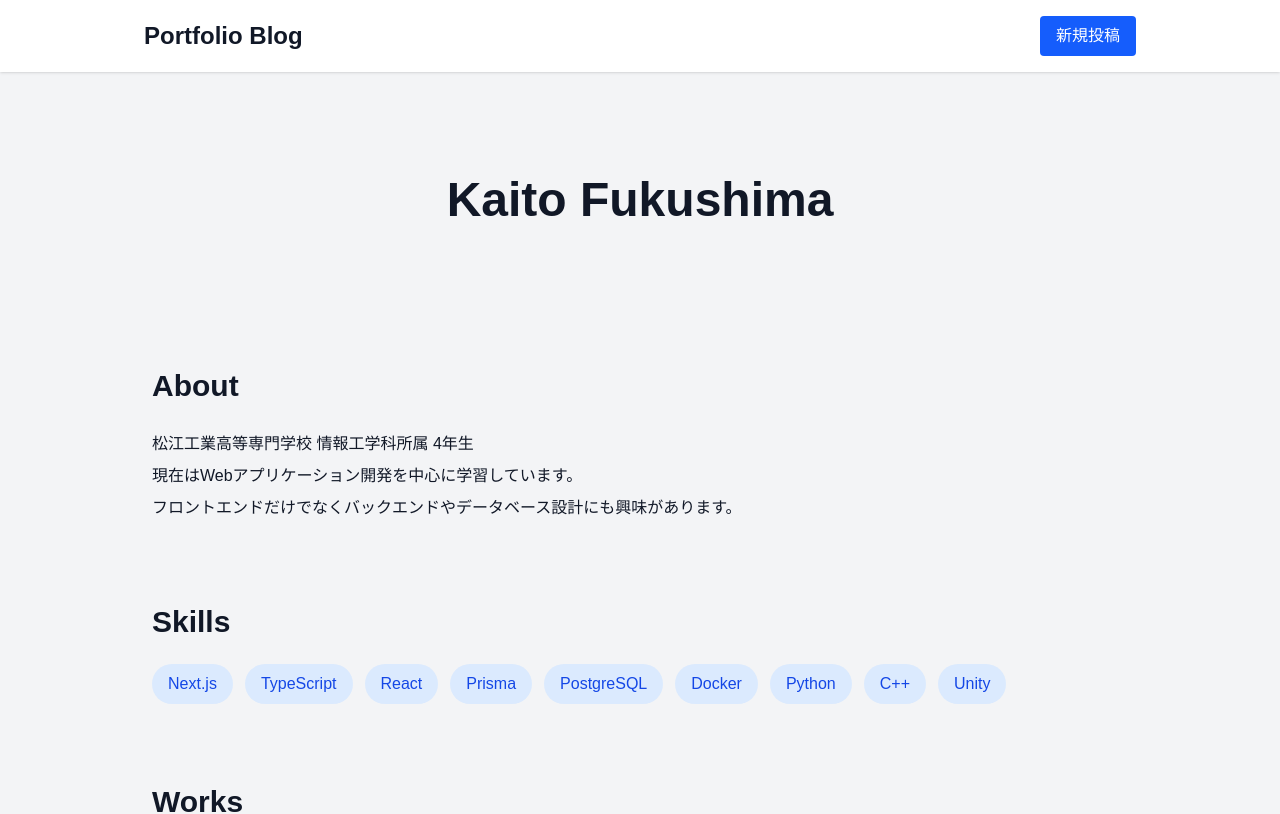
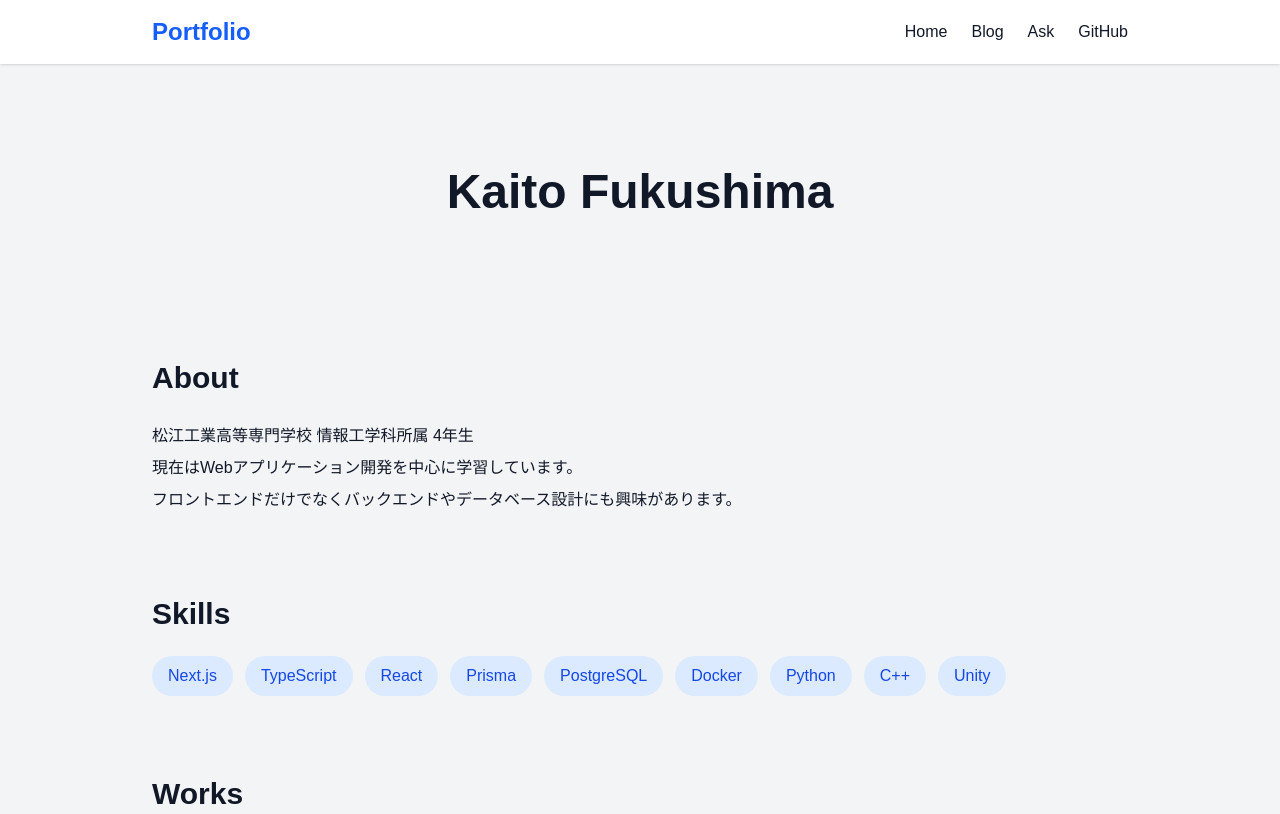
Before and after one commit to kalmyon/portfolio-site, a Next.js app: page / in a window 1280 px wide. Shown: the top 814 px of the page. Built offline with nearby package versions, Linux system fonts and the light colour scheme.

Commit message:
ナビゲーションの変更

```diff
--- /dev/null
+++ b/app/components/Header.tsx
@@ -0,0 +1,47 @@
+import Link from "next/link";
+
+export default function Header(){
+    return (
+        <header className="bg-white shadow">
+            <div className="mx-auto flex max-w-5xl items-center justify-between px-6 py-4">
+                <Link href="/" className="text-2xl font-bold text-blue-600 hover:text-blue-700">
+                    Portfolio
+                </Link>
+
+                <nav>
+                    <ul className="flex items-center gap-6">
+                        <li>
+                            <Link href="/" className="hover:text-blue-600">
+                                Home
+                            </Link>
+                        </li>
+                        <li>
+                            <Link href="/posts" className="hover:text-blue-600">
+                                Blog
+                            </Link>
+                        </li>
+                         <li>
+              <Link
+                href="/ask"
+                className="hover:text-blue-600"
+              >
+                Ask
+              </Link>
+            </li>
+
+            <li>
+              <a
+                href="https://github.com/kalmyon"
+                target="_blank"
+                rel="noopener noreferrer"
+                className="hover:text-blue-600"
+              >
+                GitHub
+              </a>
+            </li>
+          </ul>
+        </nav>
+      </div>
+    </header>
+  );
+}
--- a/app/layout.tsx
+++ b/app/layout.tsx
@@ -1,7 +1,9 @@
 import type { Metadata } from "next";
 import { Geist, Geist_Mono } from "next/font/google";
 import "./globals.css";
-import Link from "next/link";
+import Header from "./components/Header";
+
+
 const geistSans = Geist({
   variable: "--font-geist-sans",
   subsets: ["latin"],
@@ -23,33 +25,13 @@ export default function RootLayout({
   children: React.ReactNode;
 }>) {
   return (
-    <html
-      lang="ja"
-      className={`${geistSans.variable} ${geistMono.variable} h-full antialiased`}
-    >
+    <html lang="ja" className={`${geistSans.variable} ${geistMono.variable} h-full antialiased`}>
       <body className="min-h-full flex flex-col bg-gray-100 text-gray-900">
-  <header className="bg-white shadow">
-    <div className="mx-auto flex max-w-5xl items-center justify-between p-4">
-      <Link
-        href="/"
-        className="text-2xl font-bold"
-      >
-        Portfolio Blog
-      </Link>
-
-      <Link
-        href="/posts/new"
-        className="rounded bg-blue-600 px-4 py-2 text-white hover:bg-blue-700"
-      >
-        新規投稿
-      </Link>
-    </div>
-  </header>
-
-  <main className="mx-auto w-full max-w-5xl flex-1 p-6">
-    {children}
-  </main>
-</body>
+        <Header />
+          <main className="mx-auto w-full max-w-5xl flex-1 p-6">
+            {children}
+        </main>
+      </body>
     </html>
   );
 }
```
